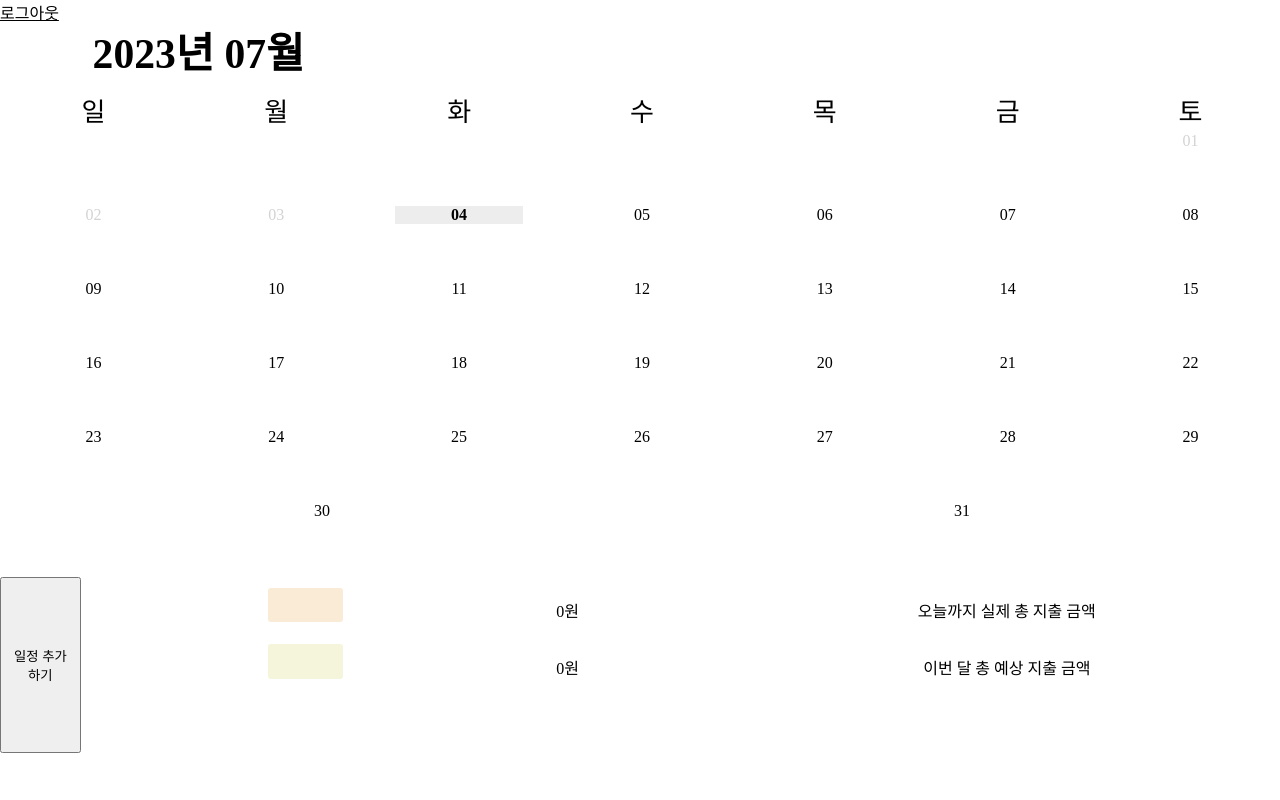
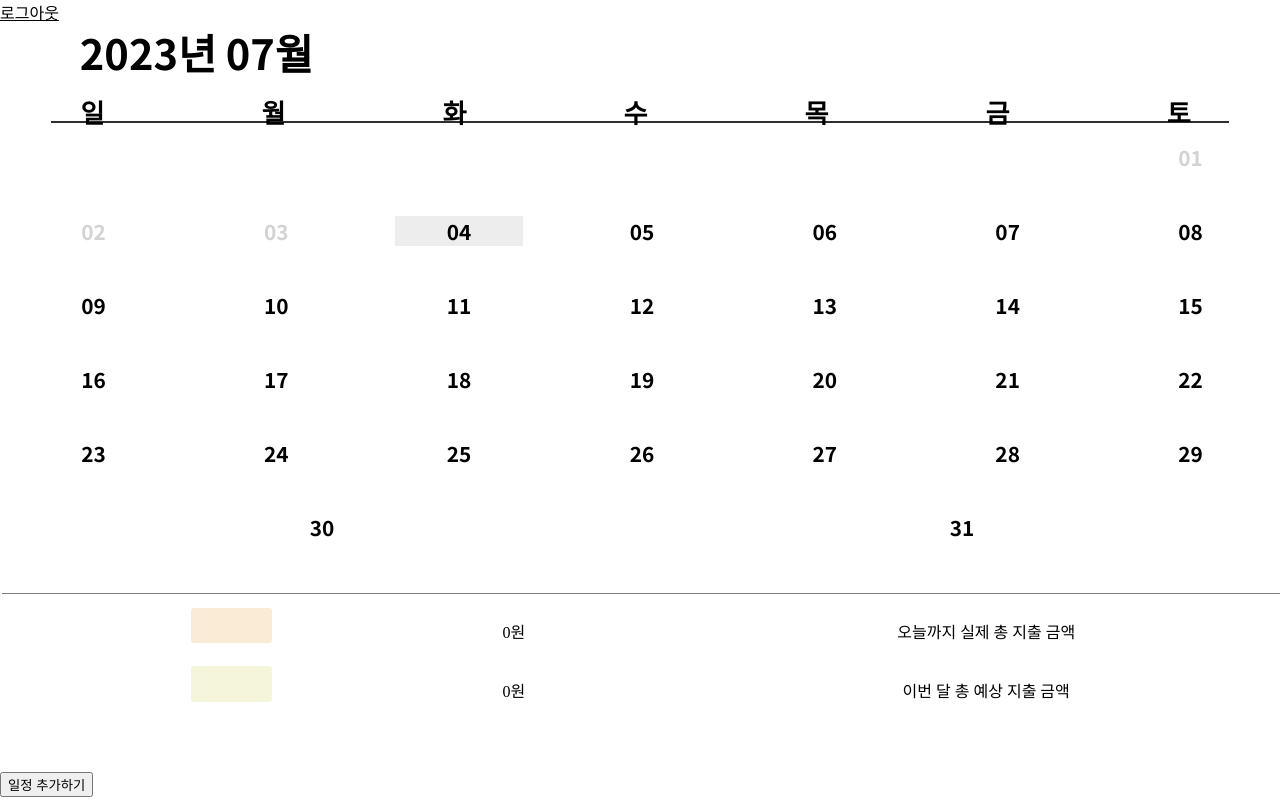
Before and after one commit to gaerini/Chocowallet, a Django app: page /calendar/1 in a window 1280 px wide; the page is wider, and only the part inside the window is pictured. Run offline with Django 4.2, Linux system fonts and the light colour scheme; a user stored in the database is signed in; tables that the repository leaves empty hold one stand-in row (values such as "Sample post"); some libraries are stand-ins or nearby versions.

Commit message:
calendar design

```diff
--- a/project/app/static/calendar.css
+++ b/project/app/static/calendar.css
@@ -1,4 +1,5 @@
 @import url("https://fonts.googleapis.com/css?family=Questrial&display=swap");
+@import url("https://fonts.googleapis.com/css2?family=Noto+Sans+KR:wght@700&display=swap");
 
 /* 캘린더 위쪽 */
 
@@ -35,11 +36,12 @@ body, .viewport, .container, .calendar {
   height: auto;
   position: relative;
   display: flex;
+  margin-top: 1 vh;
 }
 
 #monthmenubar {
   position: relative;
-  width: 100vw;
+  width: 93vw;
   height: 10vh;
   font-size: calc(2vw + 2vh);
   font-weight: bold;
@@ -47,13 +49,15 @@ body, .viewport, .container, .calendar {
   justify-content: flex-start;
   align-items: center;
   white-space: nowrap; /* 한 줄로 표시 */
-  padding-left: 7vw;
+  padding-left: 6vw;
   padding-top: 1vh;
 }
 
 #YearMonth {
   width:10vw;
   height: 10vh;
+  font-family: 'Noto Sans KR', sans-serif;
+  font-weight: 700;
 }
 
 thead > #monthmenubar > td{
@@ -67,13 +71,17 @@ thead > #monthmenubar > td{
   justify-content: space-around;
   align-items: center;
   text-align: center;
-  width: 100vw;
+  width: 99vw;
+  font-family: 'Noto Sans KR', sans-serif;
+  font-weight: 700;
+  padding-bottom: 0.5vh;
+  margin-bottom: 0.5vh;
 }
 
 thead > #weekday > td{
   font-size: calc(1.25vw + 1.25vh);
   width: 10vw;
-  min-height: 4vh;
+  min-height: 3vh;
 }
 
 .Calendar > tbody > tr > td > p {
@@ -101,11 +109,34 @@ tbody td {
   min-height: 9vh;
   height: auto;
   vertical-align: top;
+  font-family: 'Noto Sans KR', sans-serif;
+  font-weight: 400;
+  font-size: calc(1vw + 1vh);
 }
 
 a {
   color: black;
 }
+
+.line {
+  position: relative;
+  display: flex;
+  justify-content: center;
+  align-items: center;
+  top: 15.2vh;
+  background-color: rgb(48, 47, 47);
+  transform: translateY(-50%);
+  height: 2px;
+  width: 92vw;
+  left: 4vw;
+  right: 4vw;
+}
+
+.Calendar tbody tr:last-child {
+  padding-bottom: 1vh;
+  border-bottom: 1px solid rgba(0,0,0,0.5);
+}
+
 
 /*지난 일자, 현재 일자, 선택일자 이펙트*/
 
--- a/project/app/templates/calendar.html
+++ b/project/app/templates/calendar.html
@@ -13,6 +13,7 @@
         <a href="{% url 'logout' %}" id="로그아웃">로그아웃</a>
     </div>
     <div class="calendar">
+        <div class="line"></div>
         <table class="Calendar">
             <thead>
                 <tr id="monthmenubar">
@@ -109,9 +110,6 @@
 </div>
 
 <div class="momdiv2">
-    <button class = "addEvent">
-        일정 추가하기
-    </button>
     <div class="progress">
         <div class="progressbox"></div>
         <div class="progresspercent"></div>
@@ -130,6 +128,11 @@
     </div>
 </div>
 
+<div class="momdiv3">
+    <button class = "addEvent">
+        일정 추가하기
+    </button>
+</div>
 {% else %}
 <p>권한 없음</p>
 {% endif %}
```
Also changed, not shown: project/app/migrations/0011_merge_0010_event_category_0010_spend_date.py.
